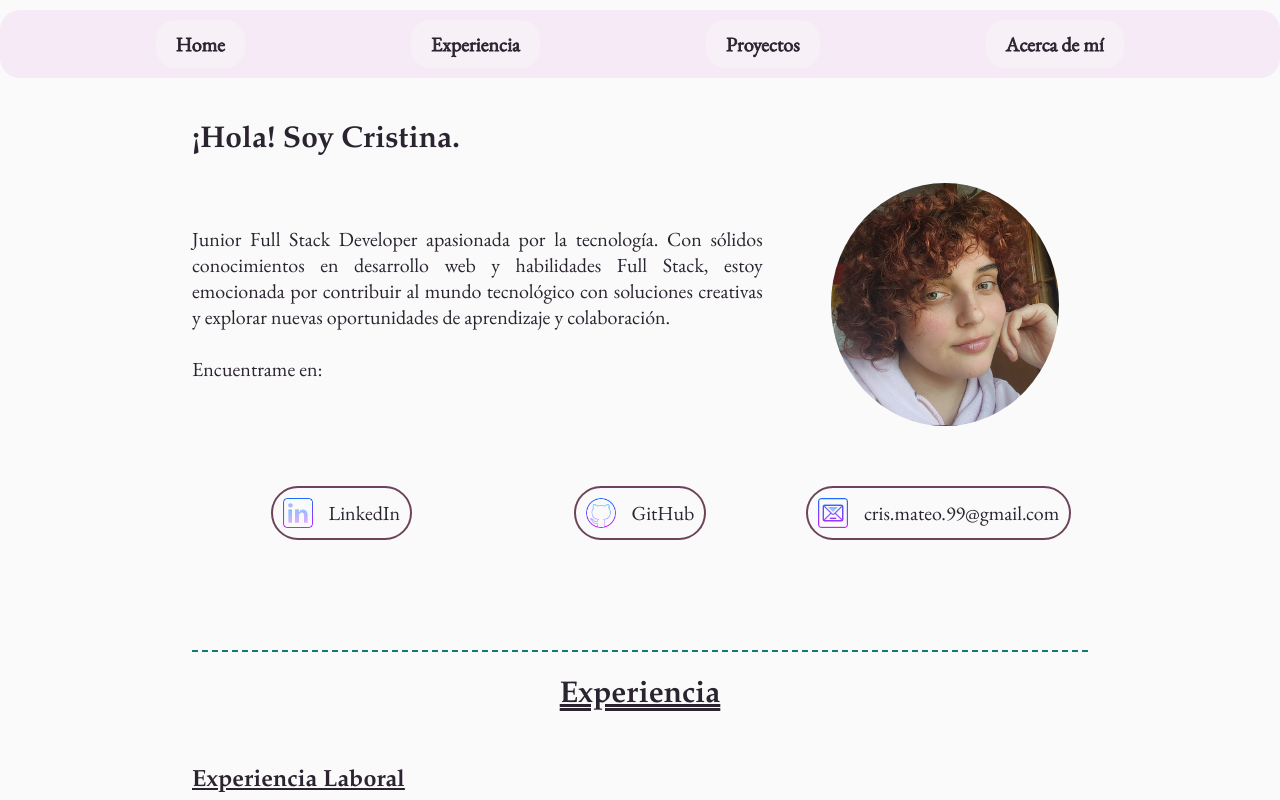
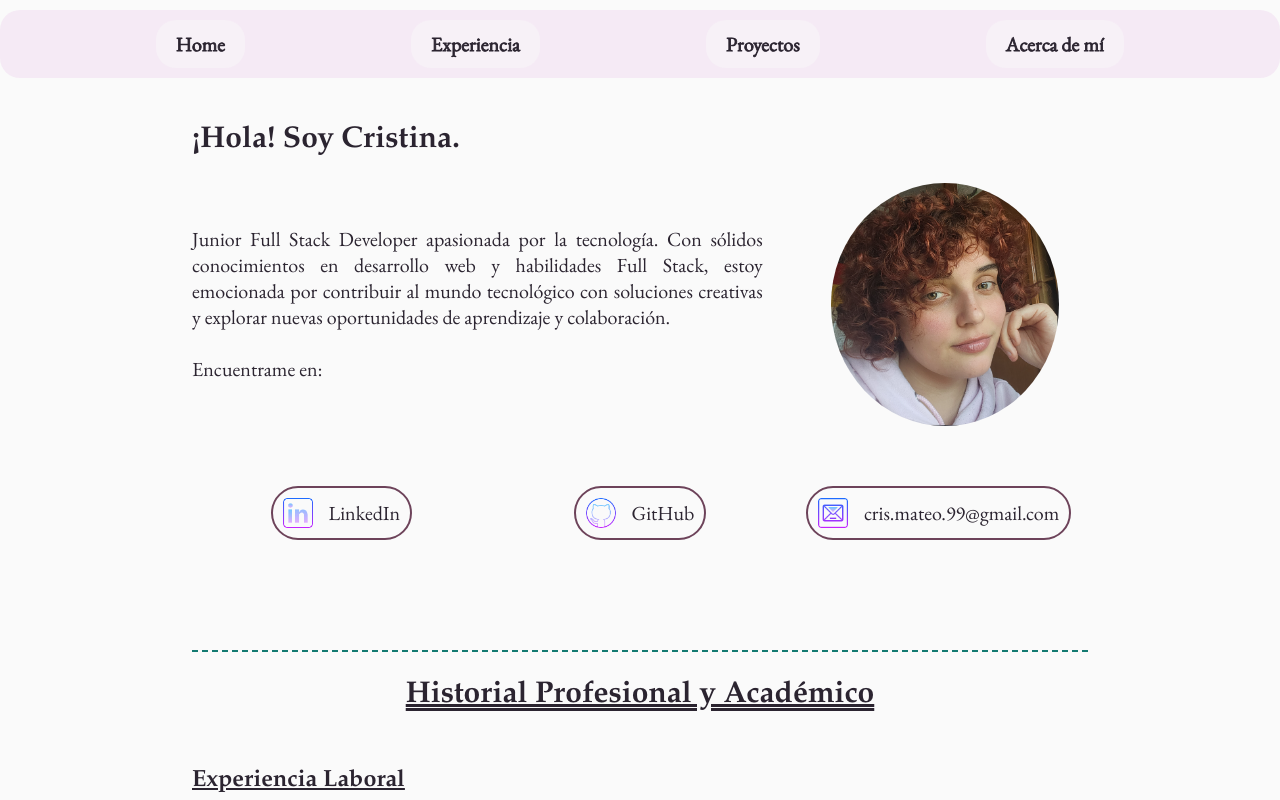
Before and after one commit to CristinaMateo/Portfolio, a React (Vite) app: page / in a window 1280 px wide. Shown: the top 800 px of the page. Built offline with nearby package versions, Linux system fonts and the light colour scheme.

Commit message:
titulo de seccion

```diff
--- a/src/components/Main/Experiencia/Experiencia.jsx
+++ b/src/components/Main/Experiencia/Experiencia.jsx
@@ -3,7 +3,7 @@ import React from "react";
 const Experiencia = () => {
   return (
     <section>
-      <h1>Experiencia</h1>
+      <h1>Historial Profesional y Académico</h1>
       <h3>Experiencia Laboral</h3>
       <h5>INFORMADORA | CC EL TRIANGLE | JULIO 2021 - AGOSTO 2023 </h5>
       <ul>
```
